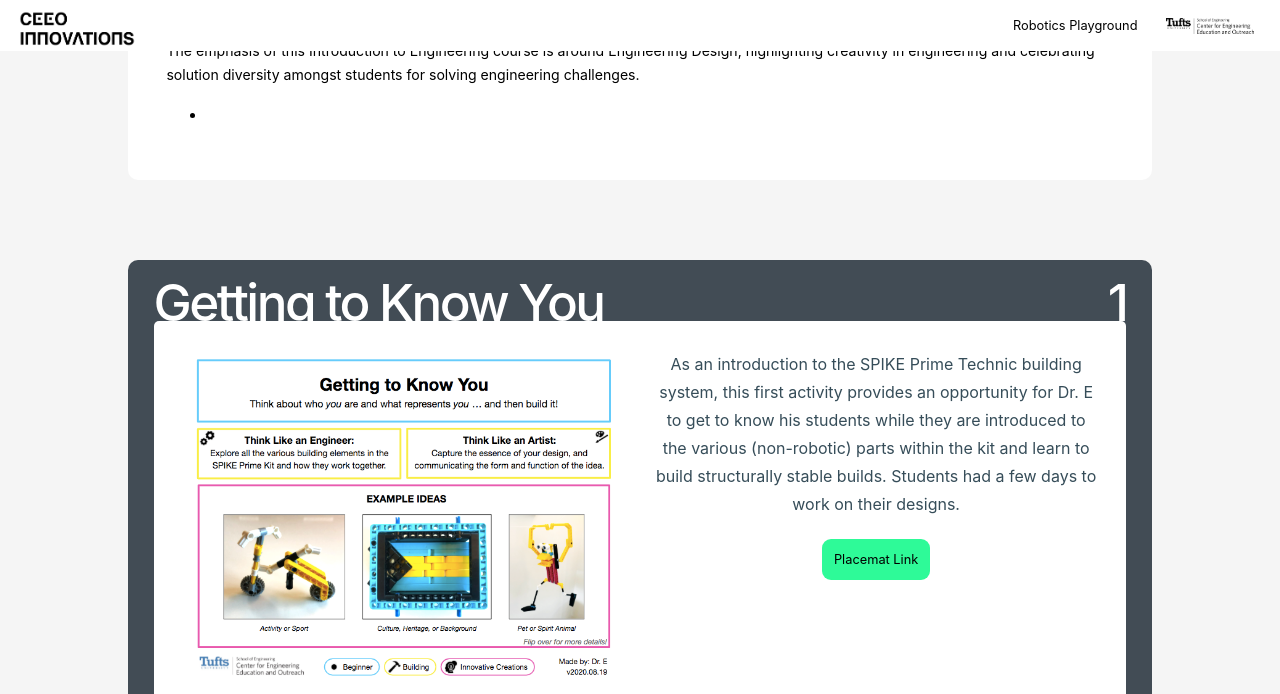
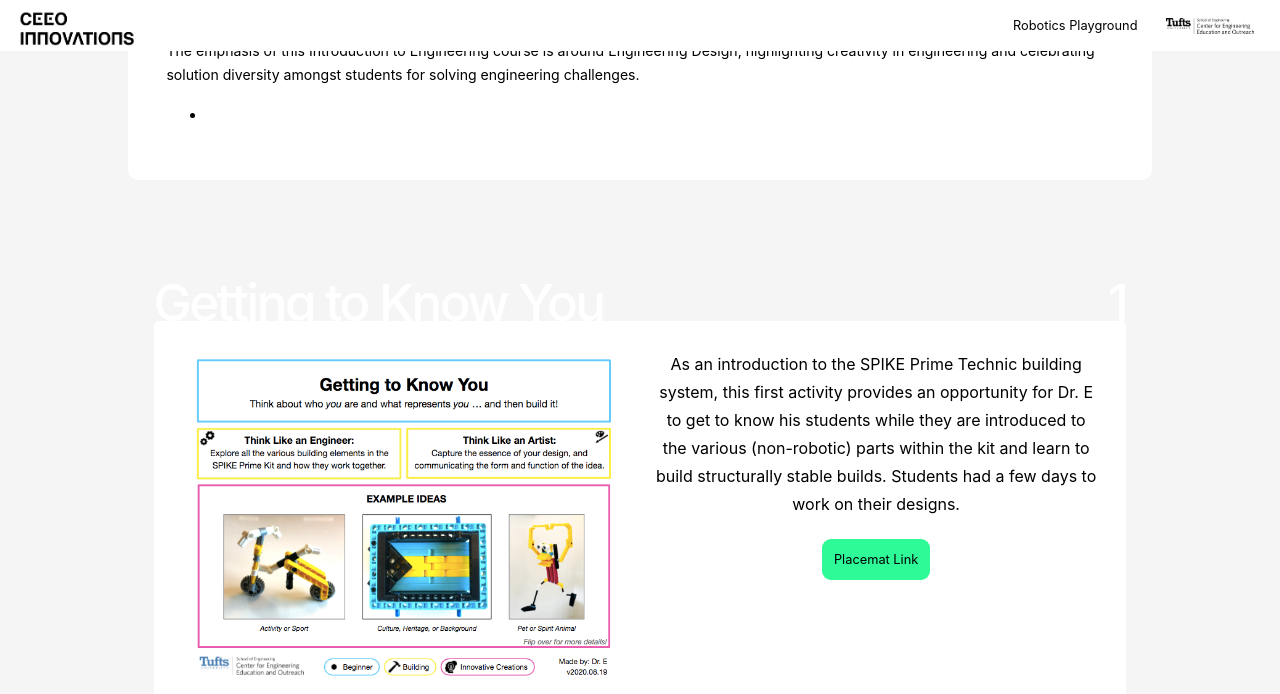
Before and after one commit to ceeoinnovations/RoboticsPlayground, a Jekyll site: the page built from _playlists/dreplaylist.md, in a window 1280 px wide and 1400 px high, scrolled down 570 px. Shown: the top 694 px of the window. Built offline with Jekyll 4.4.1, drawn with Linux system fonts in a browser that asks for light colours; grey boxes are pictures that could not be loaded.

Commit message:
Remove black background

```diff
--- a/web/css/playground_style.css
+++ b/web/css/playground_style.css
@@ -197,7 +197,8 @@
 }
 
 .black_backdrop{
-     background-color: #424C55;
+     /* background-color: #424C55; */
+     color: #000;
      padding: 2%;
      margin-left: 10%;
      margin-right:10%;
```
